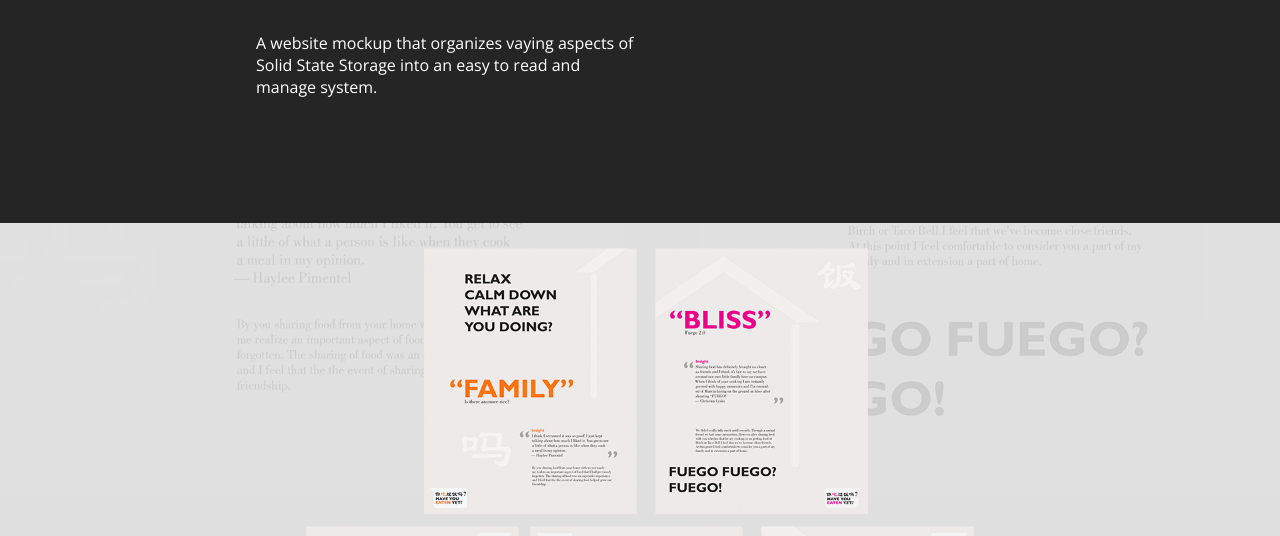
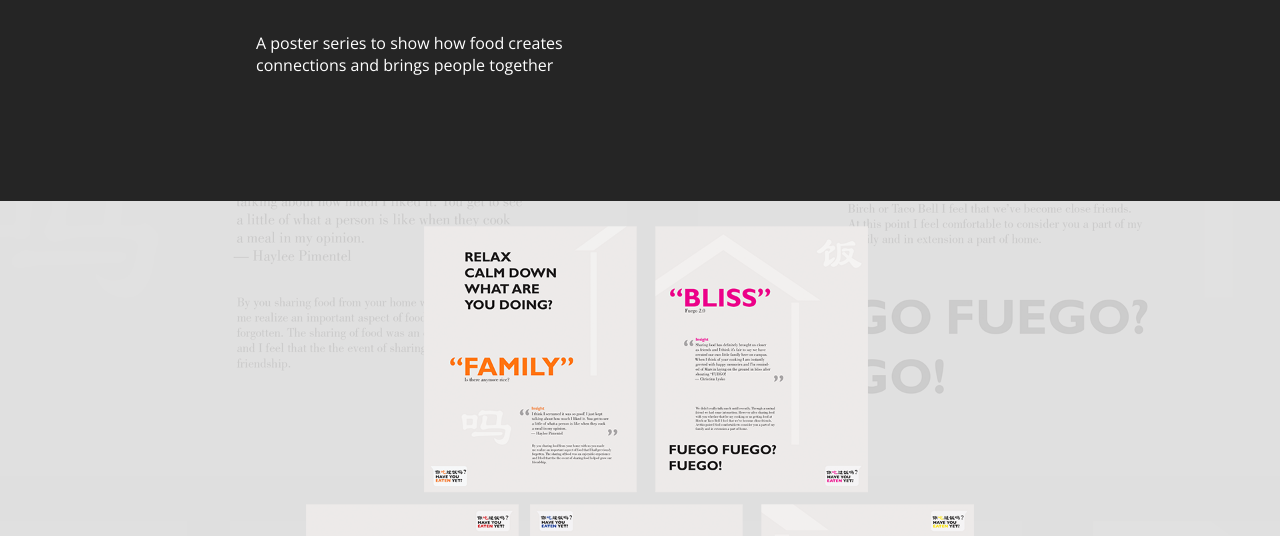
Before and after one commit to raymondchen0/raymondchen0.github.io3, a plain HTML site: page eaten.html in a window 1280 px wide. Shown: the part 258-794 px from the top of the page. Drawn offline with nearby package versions, Linux system fonts and the light colour scheme.

Commit message:
Add files via upload

```diff
--- a/eaten.html
+++ b/eaten.html
@@ -53,7 +53,7 @@
               <div class="info-container">
                   <div class="calluna"><h1>Have You Eaten Yet? — Poster Series</h1></div>
                   <div class="category"><h2>Poster Series</h2></div>
-                  <div class="calluna-description"><p>A website mockup that organizes vaying aspects of Solid State Storage into an easy to read and manage system.</p></div>
+                  <div class="calluna-description"><p>A poster series to show how food creates connections and brings people together</p></div>
               </div>
               <!-- VIDEO  -->
               <section class="video"><img src="/images/eaten.png" alt=""></video>
```
Also changed, not shown: index.html (+1 -1 lines).
